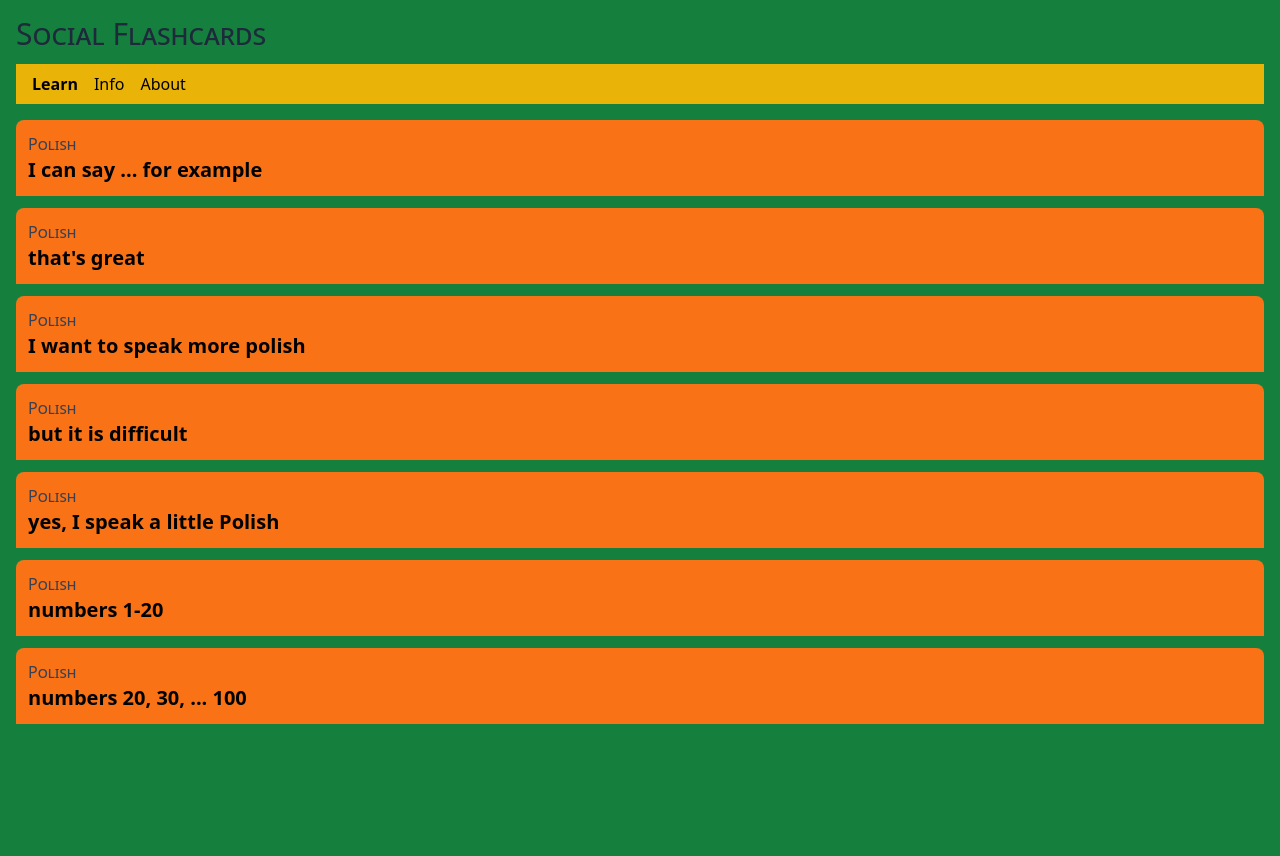
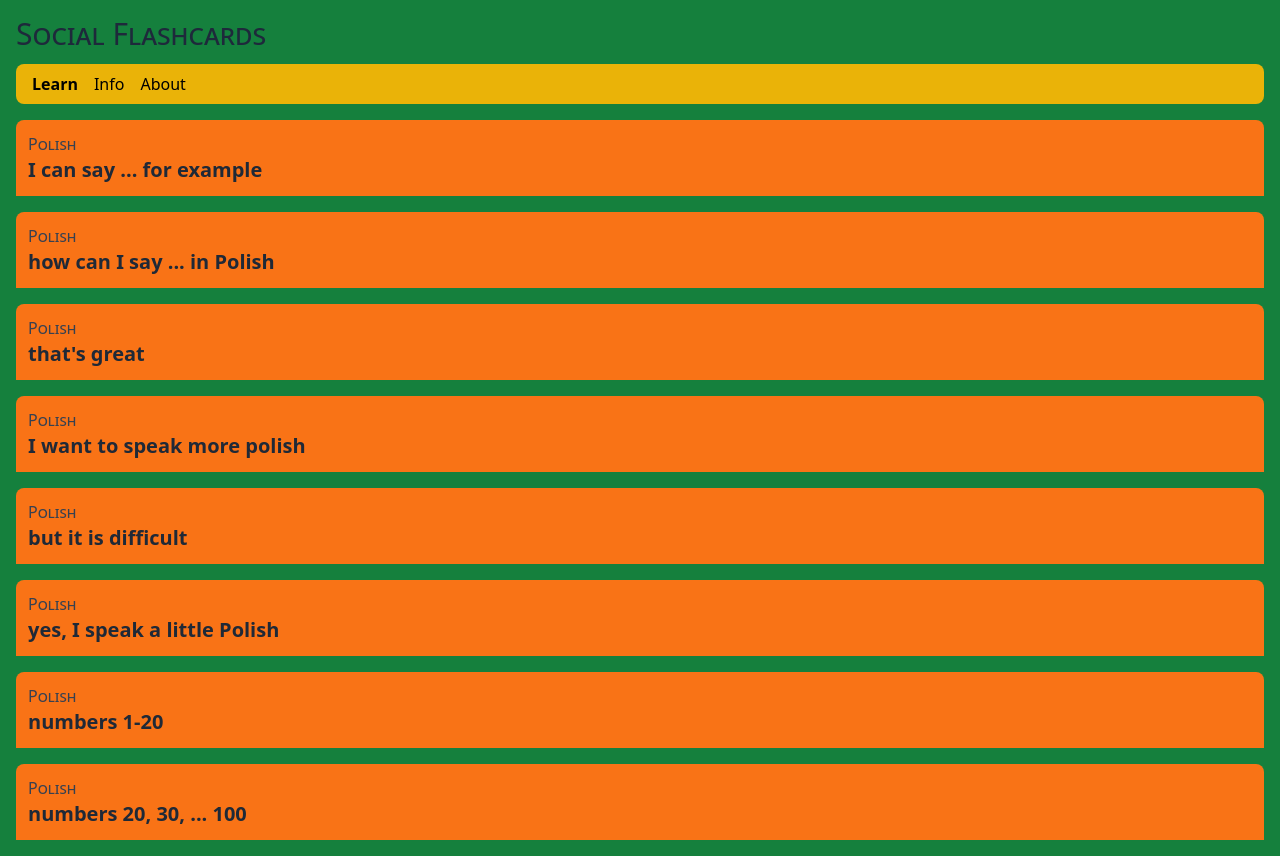
Before and after one commit to Underground-Learning-Club/soflash, a React (Vite) app: page /learn in a window 1280 px wide. Before the commit the page ends 800 px from the top, so only its background shows below. Built offline with nearby package versions, Linux system fonts and the light colour scheme.

Commit message:
orange/green

```diff
--- a/src/App.tsx
+++ b/src/App.tsx
@@ -5,7 +5,7 @@ function App() {
 	return (
 		<>
 			<Header />
-			<main className="py-4">
+			<main>
 				<Outlet />
 			</main>
 		</>
--- a/src/components/Nav.tsx
+++ b/src/components/Nav.tsx
@@ -2,7 +2,7 @@ import { NavLink } from "react-router-dom";
 
 export const Nav = () => {
 	return <nav>
-		<ul className="flex gap-4 bg-yellow-500 px-4 py-2 content">
+		<ul className="flex gap-4 bg-yellow-500 px-4 py-2 content rounded-lg">
 			<li><NavLink to="/learn">Learn</NavLink></li>
 			<li><NavLink to="/info">Info</NavLink></li>
 			<li><NavLink to="/about">About</NavLink></li>
--- a/src/data/flashcards.json
+++ b/src/data/flashcards.json
@@ -5,6 +5,13 @@
 		"front": "I can say ... for example",
 		"back": "mogę powiedzieć ... na przykład",
 		"pronunciation": "MOH-geh NAHP-SHIH-qwahd"
+	},
+	{
+		"id": "mQQL8A",
+		"category": "pl",
+		"front": "how can I say ... in Polish",
+		"back": "jak powiedzieć nnn po polsku",
+		"pronunciation": ""
 	},
 	{
 		"id": "IQTpNs",
--- a/src/pages/PageLearn.tsx
+++ b/src/pages/PageLearn.tsx
@@ -8,28 +8,26 @@ export const PageLearn = () => {
 		<>
 			{flashcards.map((flashcard) => {
 				return (
-					<div
-						key={flashcard.id}
-					>
-						<div className="bg-orange-500 mb-3 p-3 rounded-t-lg">
-						<p className="smallcaps text-gray-700">
-							{tools.getCategoryName(flashcard.category)}
-						</p>
-						<p className="text-xl font-semibold">
-							{flashcard.front}
-						</p>
+					<div key={flashcard.id}>
+						<div className="bg-orange-500 mt-4 p-3 rounded-t-lg">
+							<p className="smallcaps text-gray-700">
+								{tools.getCategoryName(flashcard.category)}
+							</p>
+							<p className="text-xl text-gray-800 font-semibold">
+								{flashcard.front}
+							</p>
 						</div>
 						{flashcard.isOpen && (
-							<>
-								<p className="text-xl italic text-green-700 font-semibold">
+							<div className="bg-orange-400 p-3 rounded-b-lg">
+								<p className="text-xl italic text-black font-semibold">
 									{flashcard.back}
 								</p>
 								{flashcard.pronunciation && (
-									<p className="text-xl font-mono text-gray-600">
+									<p className="font-mono text-gray-600">
 										[{flashcard.pronunciation}]
 									</p>
 								)}
-							</>
+							</div>
 						)}
 					</div>
 				);
```
